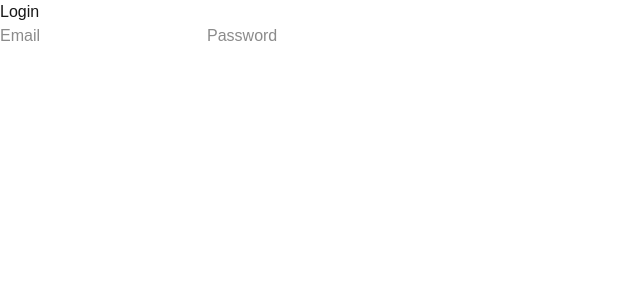
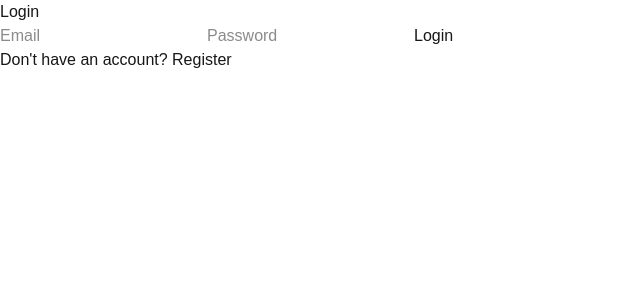
Before and after one commit to siam114/nextjs-imagekit-project, a Next.js app: page /login in a window 1280 px wide. Shown: the top 300 px of the page, without its empty margins (0-640 px from the left). Built offline with nearby package versions, Linux system fonts and the light colour scheme.

Commit message:
added button

```diff
--- a/app/login/page.tsx
+++ b/app/login/page.tsx
@@ -42,7 +42,12 @@ const LoginPage = () => {
           onChange={(e) => setPassword(e.target.value)}
           required
           />
+        <button type="submit">Login</button>
       </form>
+      <div>
+        <p>Don&apos;t have an account? <button onClick={()=> router.push('/register')}>Register</button></p>
+
+      </div>
     </div>
   )
 }
```
